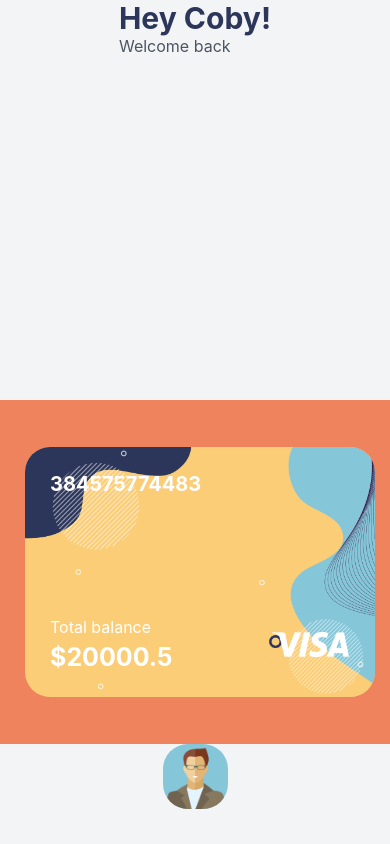
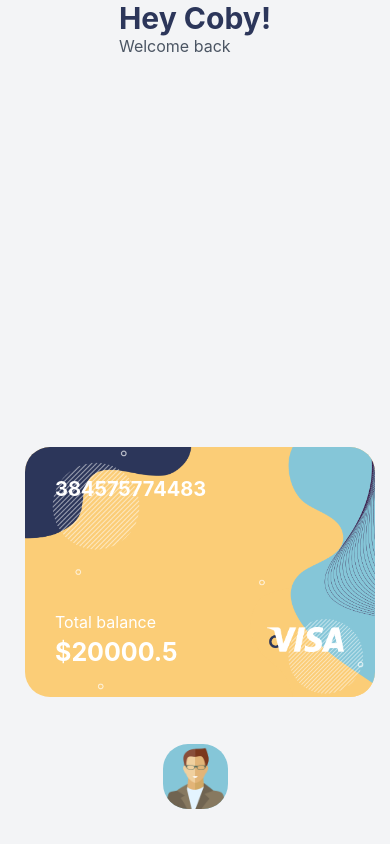
Before and after one commit to tothepointcode/stunning-waffle, a React Native app: screen / in a window 390 px wide. Built offline with nearby package versions, Linux system fonts and the light colour scheme.

Commit message:
feat: :construction: Card section background removed and card padding adjusted

```diff
--- a/components/Cards/CardItem.tsx
+++ b/components/Cards/CardItem.tsx
@@ -27,7 +27,7 @@ const TouchableView = styled.View`
   display: flex;
   flex-grow: 1;
   justify-content: space-between;
-  padding: 25px;
+  padding: 30px;
 `;
 
 const CardRow = styled.View`
--- a/components/Cards/CardSection.tsx
+++ b/components/Cards/CardSection.tsx
@@ -7,7 +7,6 @@ import CardItem from "./CardItem";
 import logo1 from "./../../assets/cards/visa_white.png";
 
 const CardsList = styled.FlatList`
-  background-color: ${colors.primary};
   width: 100%;
   padding-left: 25px;
   flex: 1;
@@ -24,6 +23,7 @@ const CardSection = (props: { data?: object[] }) => {
       contentContainerStyle={{
         paddingRight: 25,
       }}
+      showsHorizontalScrollIndicator={false}
       horizontal={true}
       keyExtractor={(item: any) => item.account}
       renderItem={({ item }: any) => (
```
